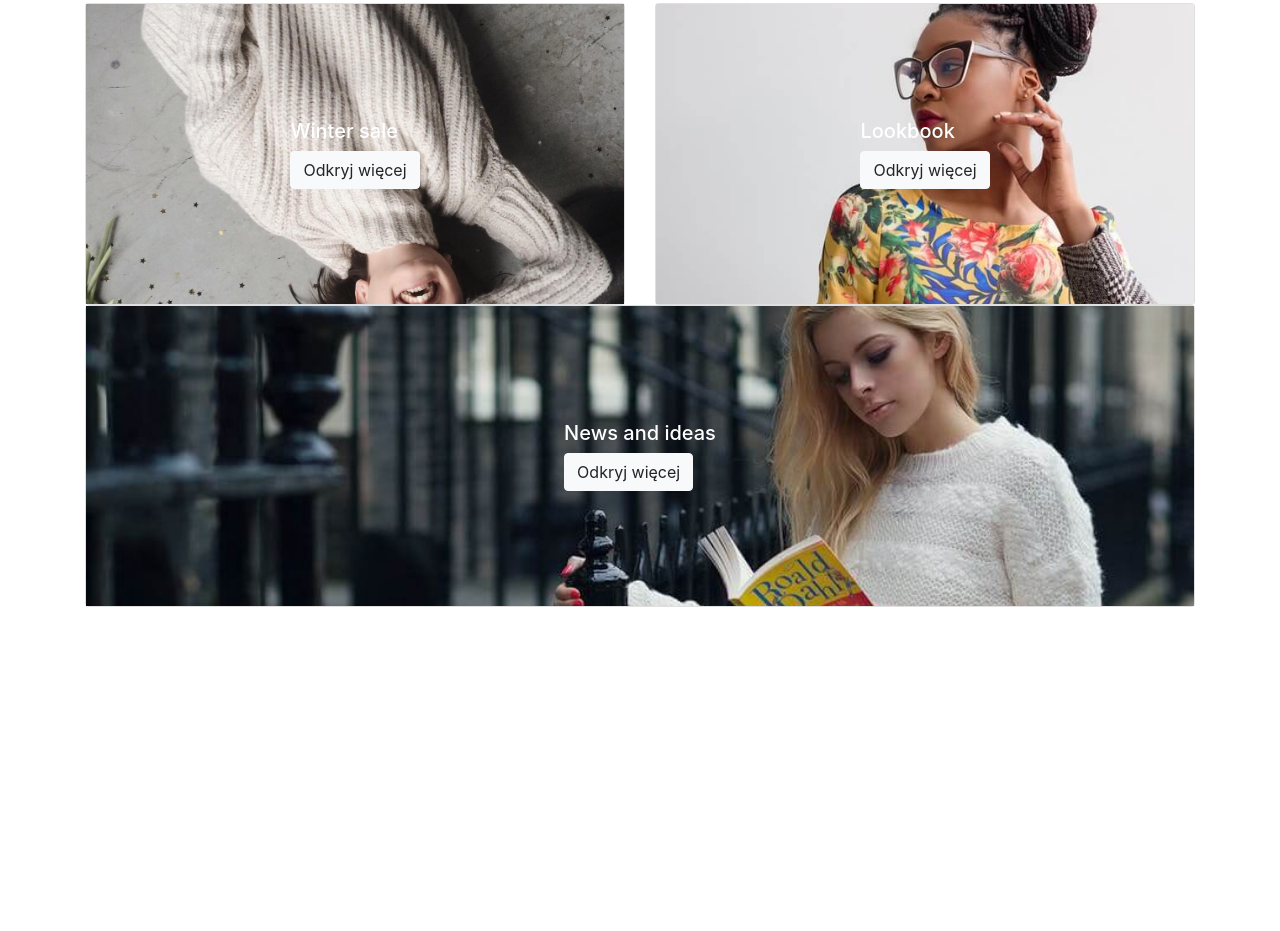
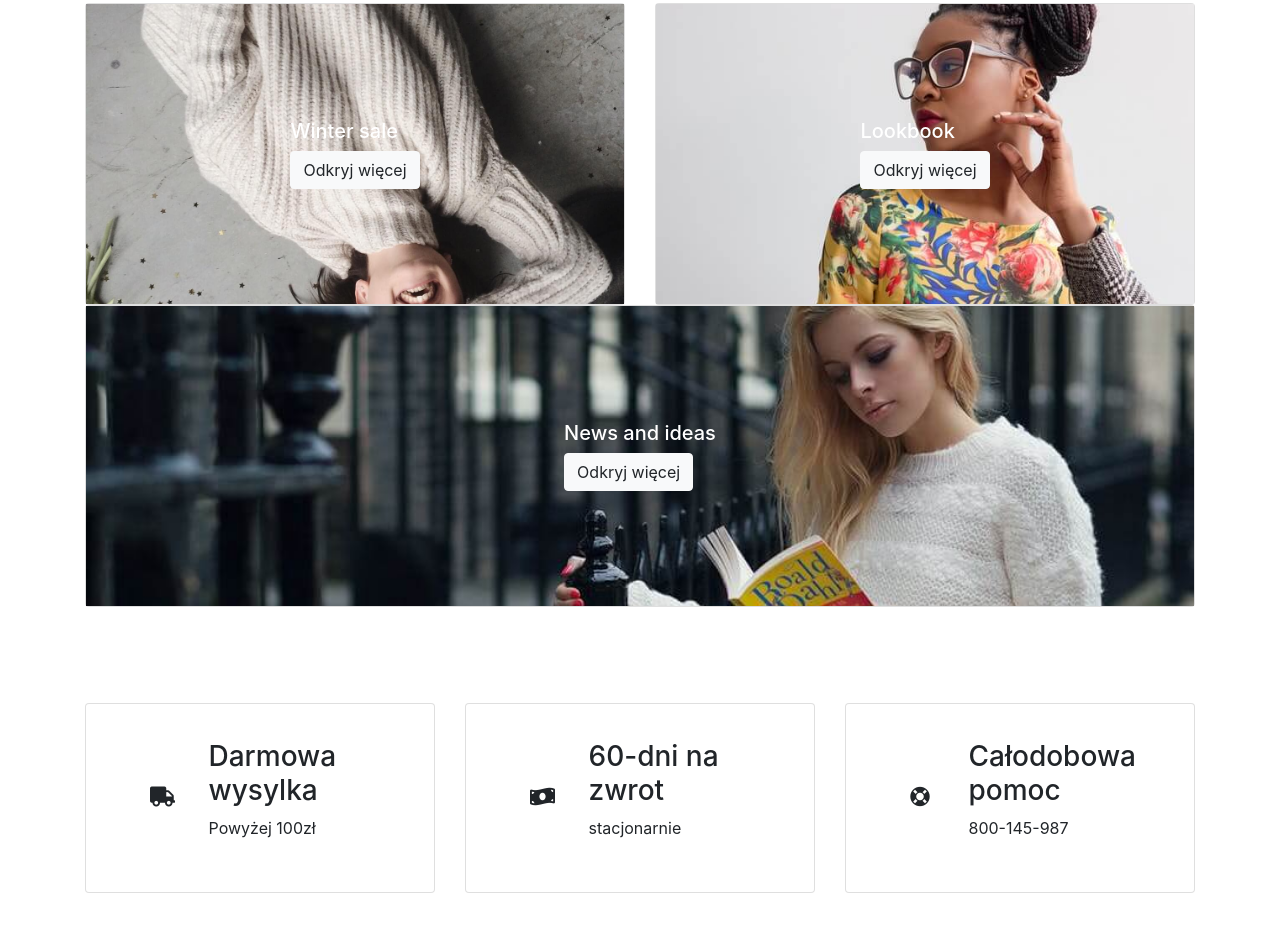
Before and after one commit to OllaWilk/bootstrap-home-page-shop, a website: page index.html in a window 1280 px wide. Shown: the part 1463-2394 px from the top of the page. Before the commit the page ends 2214 px from the top, so only its background shows below. Drawn offline with nearby package versions, Linux system fonts and the light colour scheme.

Commit message:
add information section

```diff
--- a/index.html
+++ b/index.html
@@ -195,8 +195,61 @@
             </div>
         </div>
     </section>
+
+    <!-- information -->
     <section class="py-5">
-        <div class="row"></div>
+        <div class="container ">
+            <div class="row  ">
+                <div class="col-md-4 col-sm-12 mb-3">
+                    <div class="card p-3 md-3">
+                        <div class="row ">
+                            <div class="col-md-3 align-self-center d-sm-none d-lg-block">
+                                <i class="fas fa-truck  pl-5" style="font-size: 20px;"></i>
+                            </div>
+                            <div class="col-md-9">
+                                <div class=" card-body">
+                                    <h3>Darmowa wysylka</h3>
+                                    <p>Powyżej 100zł</p>
+                                </div>
+                            </div>
+                        </div>
+                    </div>
+                </div>
+                <div class="col-md-4 col-sm-12 mb-3">
+                    <div class="card p-3 md-3">
+                        <div class="row">
+                            <div class="col-md-3 align-self-center d-sm-none d-lg-block">
+                                <i class="fas fa-money-bill-wave  pl-5" style="font-size: 20px;"></i>
+                            </div>
+                            <div class="col-md-9">
+                                <div class=" card-body">
+                                    <h3>60-dni na zwrot</h3>
+                                    <p>stacjonarnie</p>
+                                </div>
+                            </div>
+                        </div>
+                    </div>
+                </div>
+                <div class="col-md-4 col-sm-12 mb-3">
+                    <div class="card p-3 md-3">
+                        <div class="row">
+                            <div class="col-md-3 align-self-center d-sm-none d-lg-block">
+                                <i class="fas fa-life-ring  pl-5" style="font-size: 20px;"></i>
+                            </div>
+                            <div class="col-md-9">
+                                <div class=" card-body">
+                                    <h3>Całodobowa pomoc
+                                    </h3>
+                                    <p>800-145-987</p>
+                                </div>
+                            </div>
+                        </div>
+                    </div>
+                </div>
+
+            </div>
+        </div>
+
     </section>
 
     <script src="https://code.jquery.com/jquery-3.5.1.slim.min.js"
```
